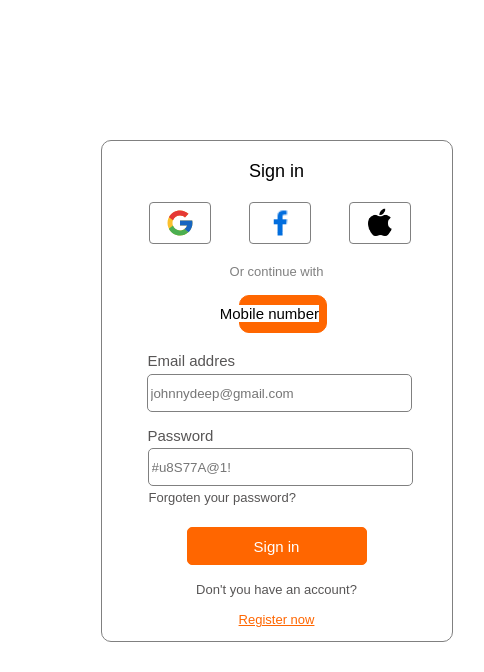
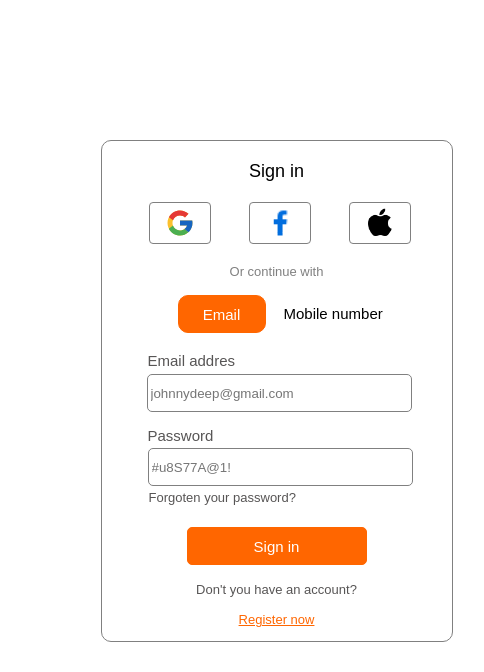
Before and after one commit to FlorenciaZalez/1, a plain HTML site: page index.html in a window 1280 px wide. Shown: the top 672 px of the page, 641-1125 px from the left. Drawn offline with Linux system fonts and the light colour scheme.

Commit message:
Update estilo.css

```diff
--- a/estilo.css
+++ b/estilo.css
@@ -142,7 +142,6 @@ p{
     border: 0.5px solid rgb(255, 102, 0);
     justify-content: center;
     position: absolute;
-    left: 880px;
     top: 295px;
 
 }
@@ -165,7 +164,6 @@ p{
     margin: 0px auto;
     position: absolute;
     top: 305px;
-    right: 320px;
 }
 
 /*---Campos---*/
```
